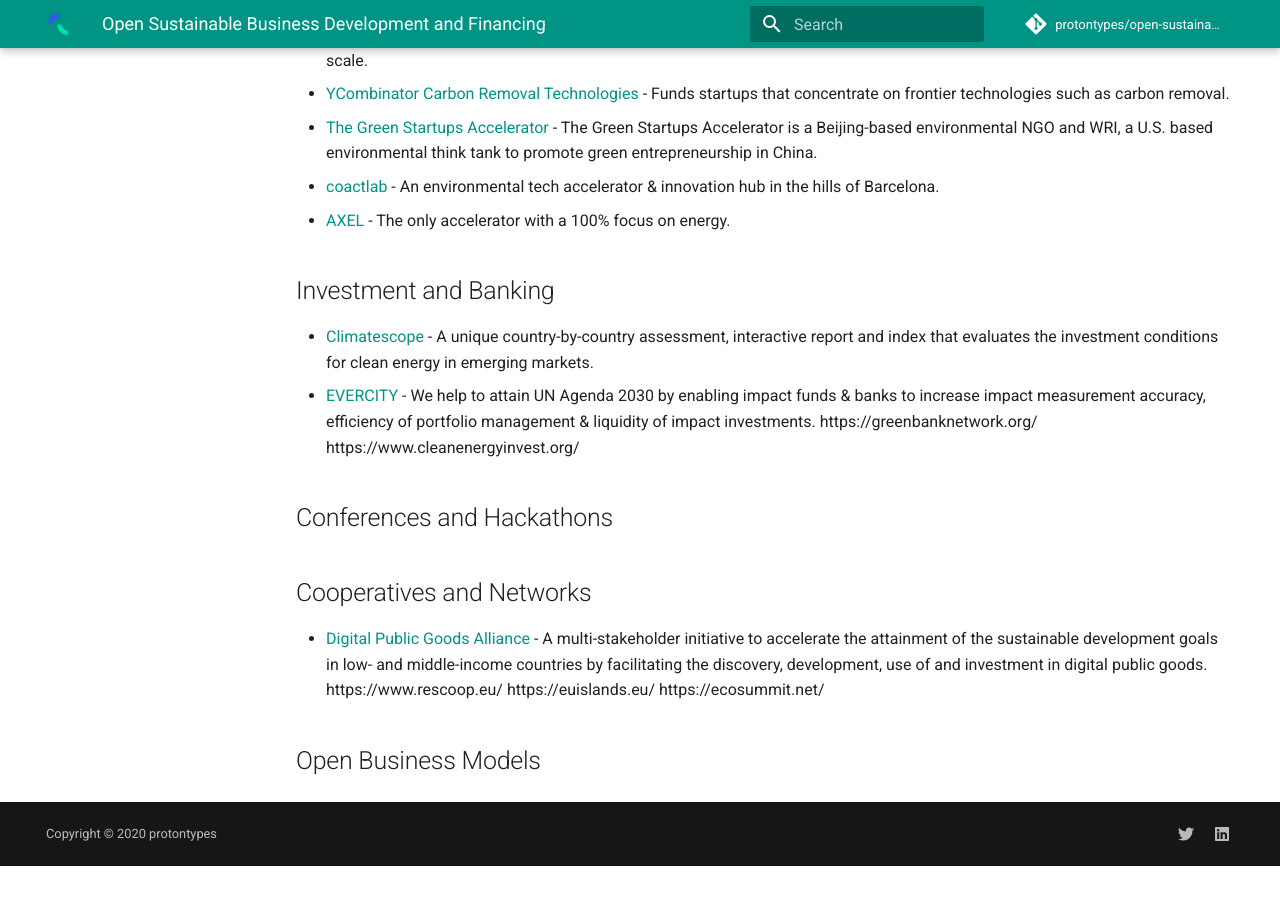
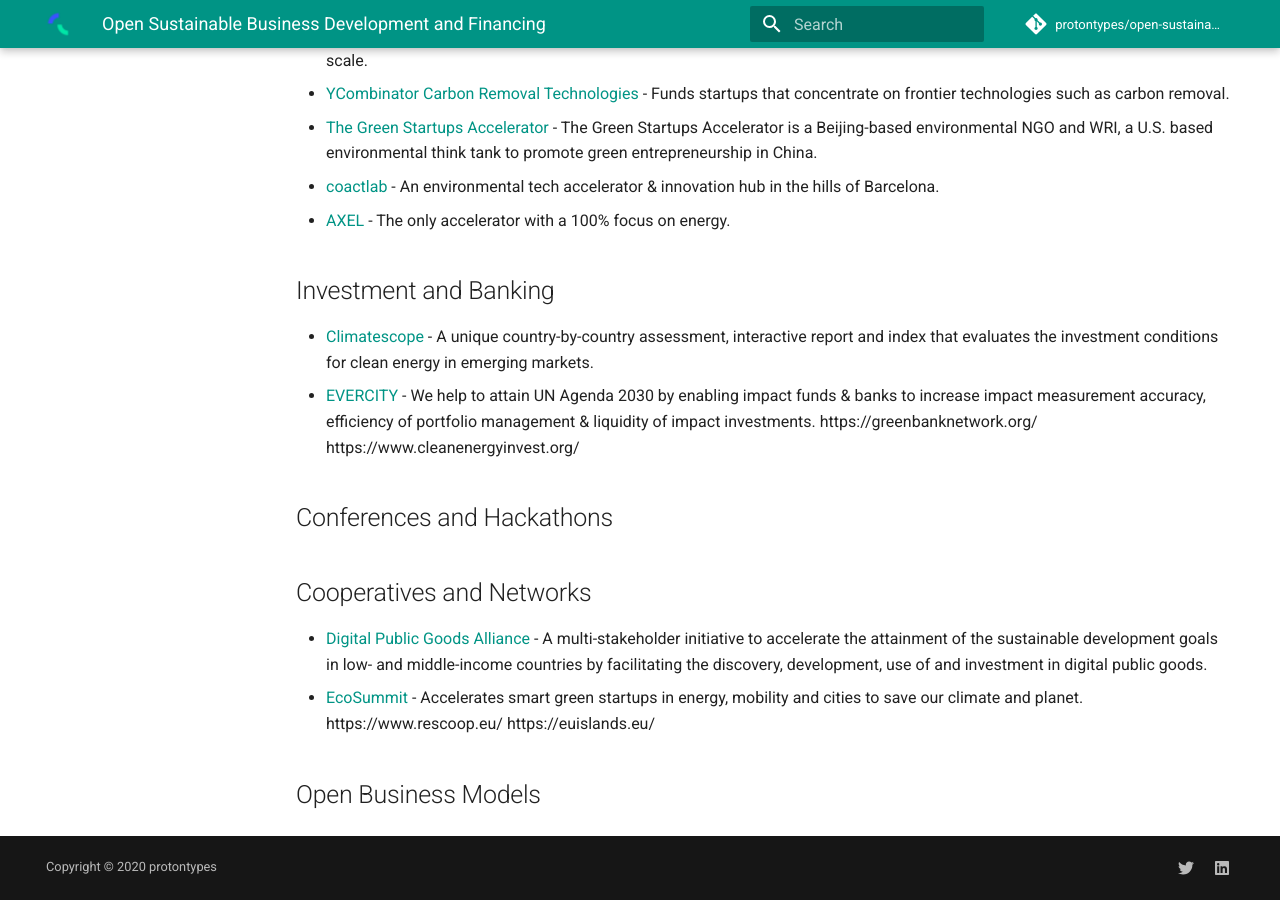
Before and after one commit to protontypes/open-sustainable-technology, an MkDocs documentation site: the page built from docs/BUSINESS.md, in a window 1280 px wide and 900 px high, scrolled down 885 px. Built offline with MkDocs 1.6.1 and Material for MkDocs 9.7.7, drawn with Linux system fonts in a browser that asks for light colours; comment, search, counter and statistics services are not loaded; before the commit the page ends 1751 px from its top, so only the background shows below that.

Commit message:
Update BUSINESS.md
Accelerates smart green startups in energy, mobility and cities to save our climate and planet @ecosummit https://ecosummit.net/

```diff
--- a/docs/BUSINESS.md
+++ b/docs/BUSINESS.md
@@ -29,8 +29,9 @@
 
 ## Cooperatives and Networks
 * [Digital Public Goods Alliance](https://digitalpublicgoods.net/) - A multi-stakeholder initiative to accelerate the attainment of the sustainable development goals in low- and middle-income countries by facilitating the discovery, development, use of and investment in digital public goods.
+* [EcoSummit](https://ecosummit.net/) - Accelerates smart green startups in energy, mobility and cities to save our climate and planet.
 https://www.rescoop.eu/
 https://euislands.eu/
-https://ecosummit.net/
+
 
 ## Open Business Models
```
